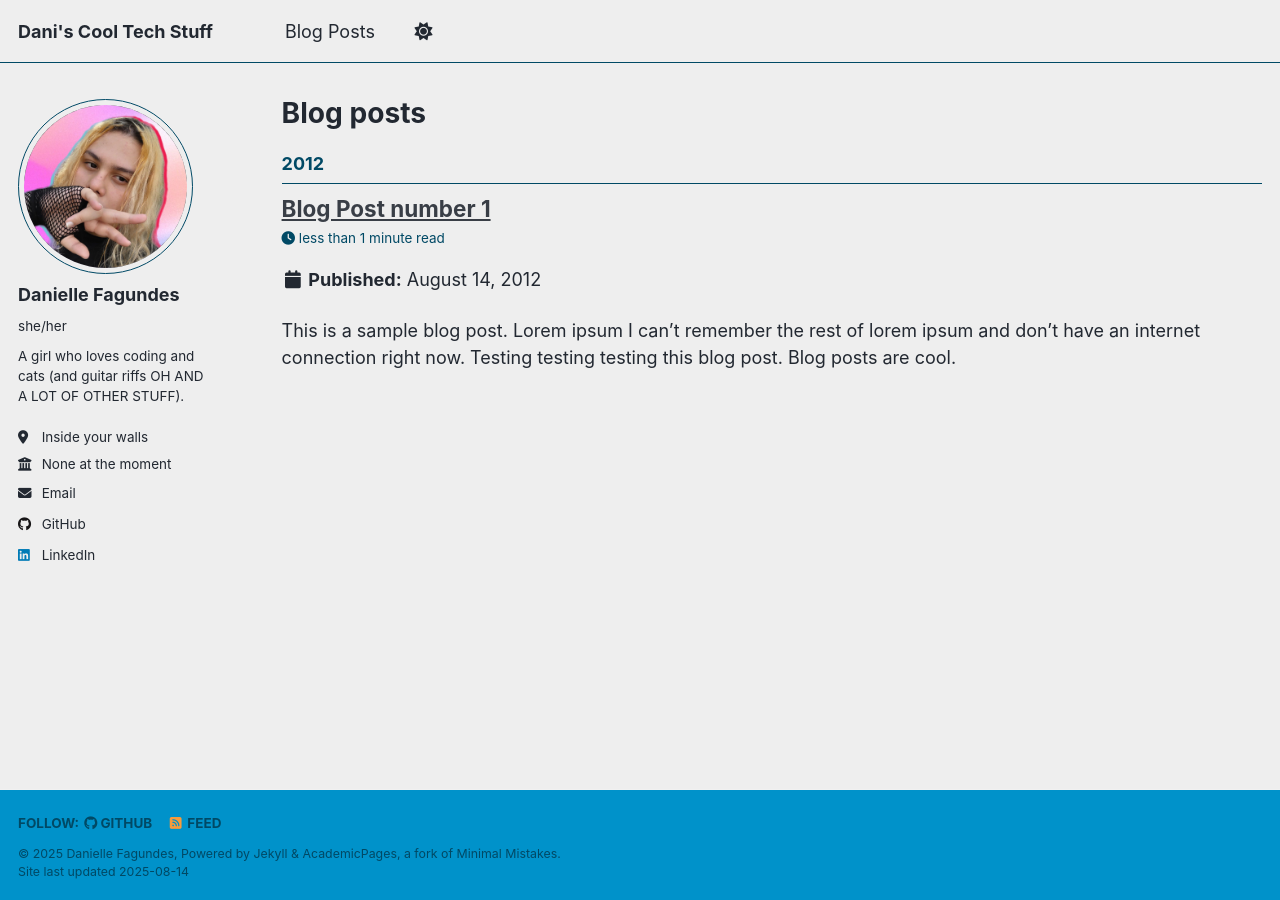
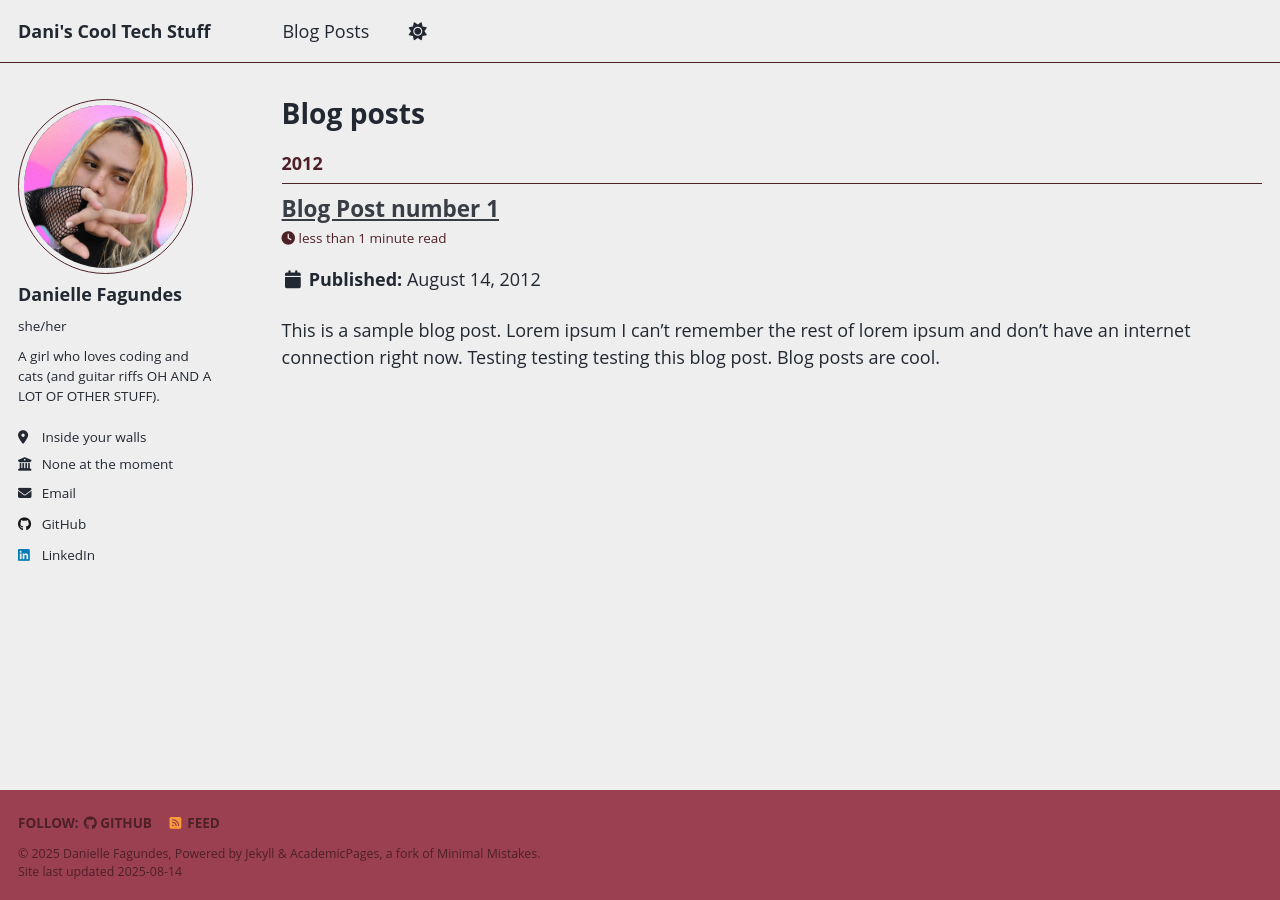
Before and after one commit to honeymoan/honeymoan.github.io, a Jekyll site: the page built from _pages/blog.html, in a window 1280 px wide. Built offline with Jekyll 4.4.1, drawn with Linux system fonts in a browser that asks for light colours; a script that is not in the unit is left out.

```diff
--- a/_sass/_themes.scss
+++ b/_sass/_themes.scss
@@ -14,8 +14,8 @@ $paragraph-indent           : false; // true, false (default)
 $indent-var                 : 1.3em;
 
 /* System typefaces */
-$serif                      : Georgia, Times, serif;
-$sans-serif                 : -apple-system, ".SFNSText-Regular", "San Francisco", "Roboto", "Segoe UI", "Helvetica Neue", "Lucida Grande", Arial, sans-serif;
+$serif                      : "Ubuntu Bold", Georgia, Times, serif;
+$sans-serif                 : "Open Sans", -apple-system, ".SFNSText-Regular", "San Francisco", "Roboto", "Segoe UI", "Helvetica Neue", "Lucida Grande", Arial, sans-serif;
 $monospace                  : Monaco, Consolas, "Lucida Console", monospace;
 
 /* Sans serif typefaces */
--- a/_sass/theme/_air_dark.scss
+++ b/_sass/theme/_air_dark.scss
@@ -1,17 +1,22 @@
 /* ==========================================================================
-   Dark skin, based on the Minimal Mistakes skin
+   Based on the Minimal Mistakes skin and material you
    ========================================================================== */
 
 /* Color codes used for the theme */
-$primary-color              : #00adb5;
+$source-color               : #EF7C8E;
+$primary-color              : #9B4050;
 $dark-primary-color         : mix(#000, $primary-color, 40%);
 $darker-primary-color       : mix(#000, $primary-color, 60%);
 $light-primary-color        : mix(#000, $primary-color, 50%);
+$secondary-color            : #76565A;
+$tertiary-color             : #785831;
+$neutral-color              : #655C5D;
+$neutral-variant-color      : #6B5A5C;
 
-$background                 : #252a34;
+$background                 : #0f0f0f;
 $background-light           : mix(#fff, $background, 20%);
 $background-lighter         : mix(#fff, $background, 90%);
-$text                       : #eaeaea;
+$text                       : #d4d4d4;
 $link                       : mix($primary-color, $text, 40%);
 $link-dark                  : mix(#000, $link, 25%);
 $link-light                 : mix(#fff, $link, 25%);
--- a/_sass/theme/_air_light.scss
+++ b/_sass/theme/_air_light.scss
@@ -3,10 +3,15 @@
    ========================================================================== */
 
 /* Color codes used for the theme */
-$primary-color              : #0092ca;
+$source-color               : #EF7C8E;
+$primary-color              : #9B4050;
 $dark-primary-color         : mix(#000, $primary-color, 40%);
 $darker-primary-color       : mix(#000, $primary-color, 60%);
 $light-primary-color        : mix(#000, $primary-color, 50%);
+$secondary-color            : #76565A;
+$tertiary-color             : #785831;
+$neutral-color              : #655C5D;
+$neutral-variant-color      : #6B5A5C;
 
 $background                 : #eeeeee;
 $background-light           : mix(#fff, $background, 20%);
```
Also changed, not shown: _pages/about.md (+8 -6 lines).
